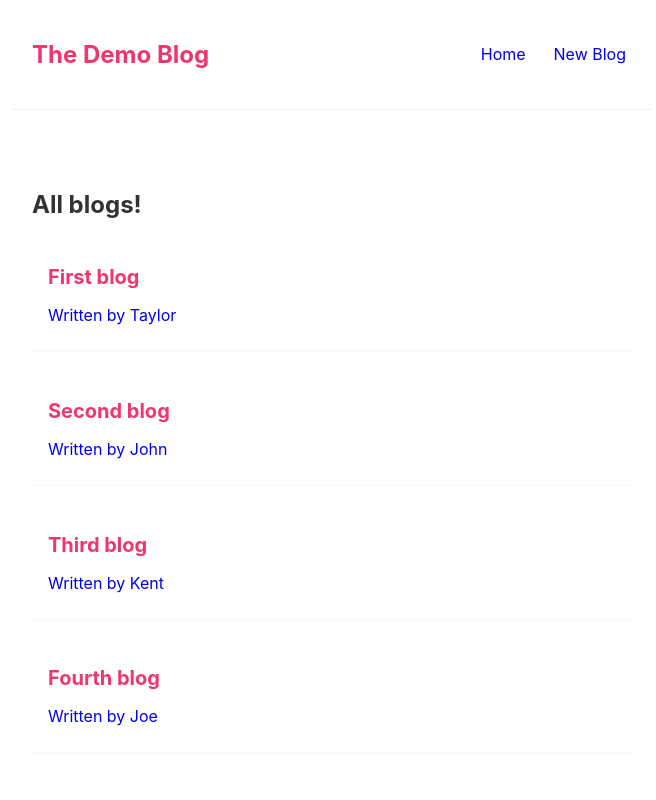
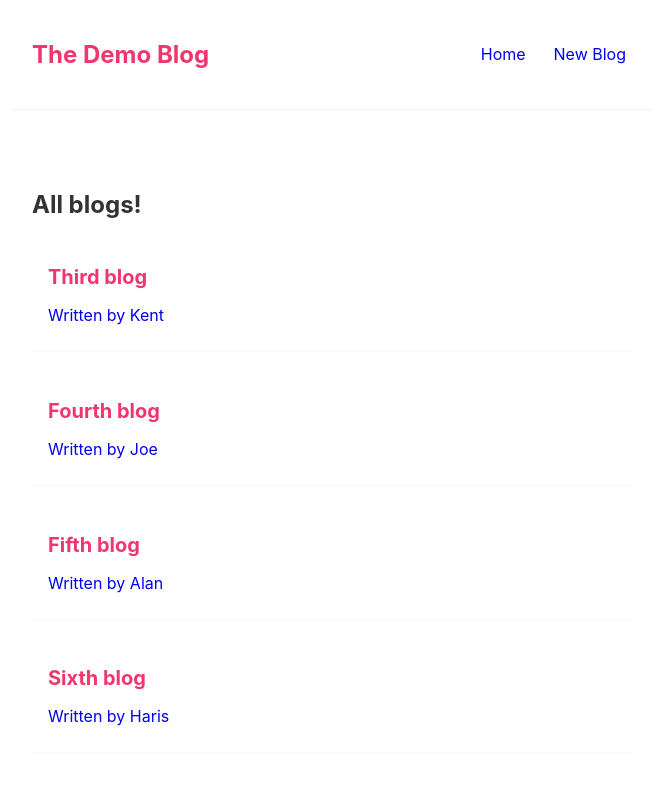
Before and after one commit to segunajibola/demo-blog, a React (Create React App) app: page / in a window 1280 px wide. Shown: the top 800 px of the page, without its empty margins (308-964 px from the left). Built offline with nearby package versions, Linux system fonts and the light colour scheme; data requests are answered from the project's data file; the HTML template or start-up script is replaced by a standard one.

Commit message:
explained setting up project

```diff
--- a/data/db.json
+++ b/data/db.json
@@ -1,17 +1,5 @@
 {
   "blogs": [
-    {
-      "title": "First blog",
-      "body": "This is the first blog",
-      "author": "Taylor",
-      "id": 3
-    },
-    {
-      "title": "Second blog",
-      "body": "This is the second blog",
-      "author": "John",
-      "id": 5
-    },
     {
       "title": "Third blog",
       "body": "This is the third blog",
--- a/public/index.html
+++ b/public/index.html
@@ -24,7 +24,7 @@
       work correctly both with client-side routing and a non-root public URL.
       Learn how to configure a non-root public URL by running `npm run build`.
     -->
-    <title>React App</title>
+    <title>Segun Ajibola | Demo Blog</title>
   </head>
   <body>
     <noscript>You need to enable JavaScript to run this app.</noscript>
```
Also changed, not shown: 1 other file (tests, documents, lock files or other folders).
